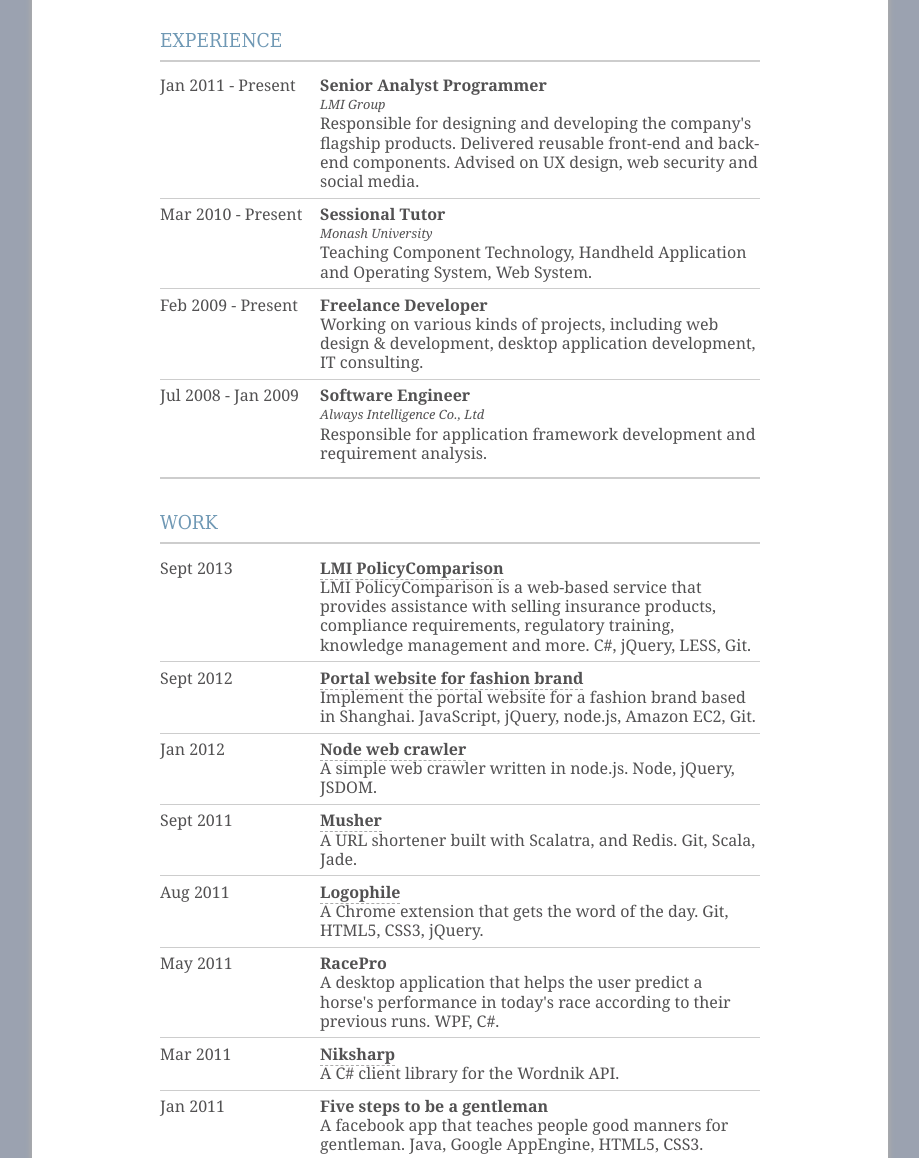
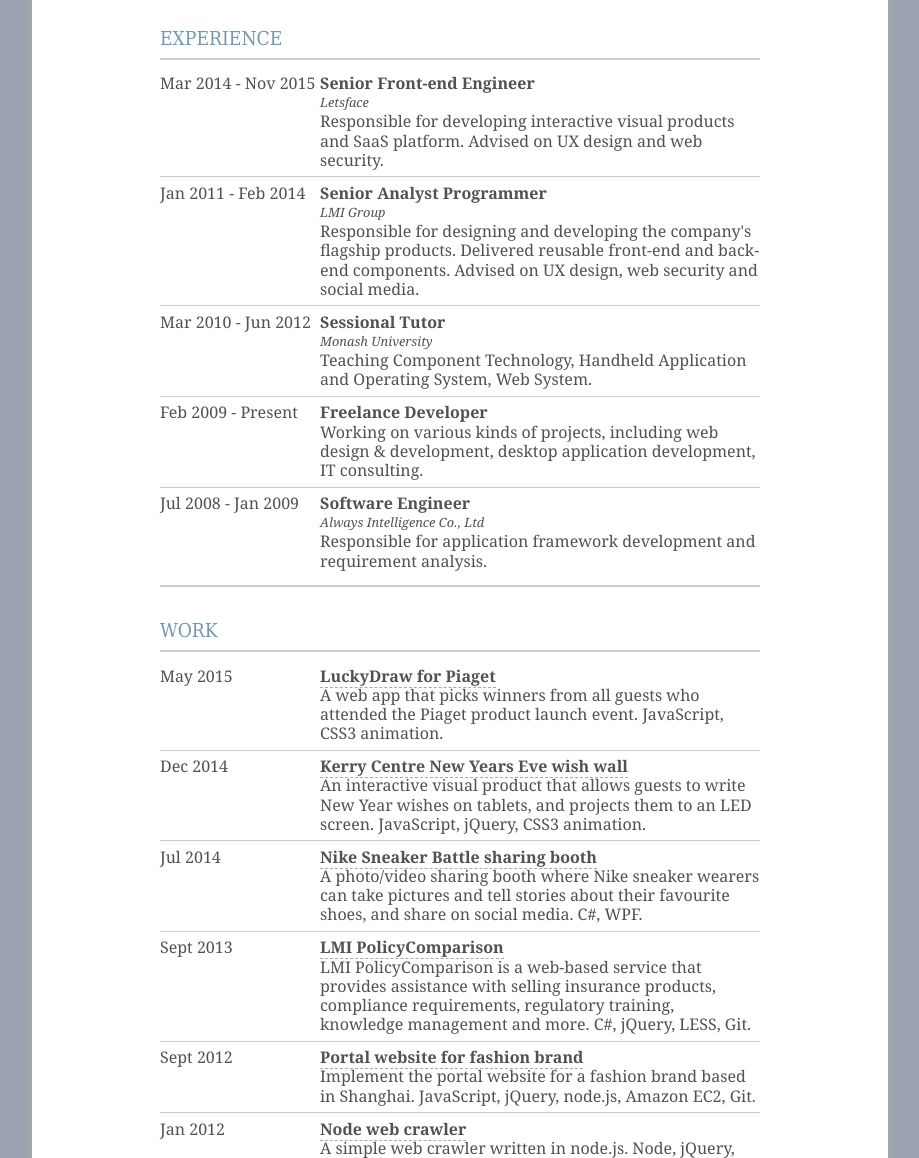
Before and after one commit to nfang/resume, a plain HTML site: page index.html in a window 1280 px wide. Shown: the part 1109-2267 px from the top of the page, without its empty margins (180-1099 px from the left). Drawn offline with Linux system fonts and the light colour scheme; a web font is replaced by a local one.

Commit message:
Update work experience; add recent projects

```diff
--- a/index.html
+++ b/index.html
@@ -16,8 +16,7 @@
     <h1>Guozhen Nathan Fang</h1>
     <h2>Full-stack Web Developer</h2>
     <ul class='contacts'>
-      <li><a href='mailto:me@nfang.me'>me@nfang.me</a></li>
-      <li><a href='http://blog.nfang.me' target='_blank'>http://blog.nfang.me</a></li>
+      <li><a href='mailto:nathan.fang@icloud.com'>nathan.fang@icloud.com</a></li>
       <li>
         <ul class='social'>
           <li><a href='https://twitter.com/#!/NathanGzFang' target='_blank'>@NathanGzFang</a></li>
@@ -42,10 +41,10 @@
     <div class='content'>
       <ul>
         <li>Expert knowledge of (X)HTML &amp; CSS.</li>
-        <li>Experience working with Twitter Bootstrap and LESS CSS preprocessor.</li>
+        <li>Experience working with Twitter Bootstrap, Foundation, Angular Material, and SASS/LESS CSS preprocessor.</li>
         <li>Experience working with multiple HTML templates.</li>
         <li>Deep knowledge of JavaScript (ECMAScript).</li>
-        <li>Experience working with jQuery and Backbone.js.</li>
+        <li>Experience working with jQuery, Snap.svg, AngularJS and Backbone.js.</li>
         <li>Experience working with Node.js, along with various packages including ExpressJS and socket.io.</li>
         <li>Deep knowledge of .NET platform, including WCF, WPF, ASP.NET (Web Form &amp; MVC).</li>
         <li>Experience working with MongoDB and Redis.</li>
@@ -59,7 +58,15 @@
     <div class='content'>
       <ol class='timeline'>
         <li>
-          <div class='date'>Jan 2011<span class='nowrap'> - Present</span></div>
+          <div class='date'>Mar 2014<span class='nowrap'> - Nov 2015</span></div>
+          <div class='entry'>
+            <strong>Senior Front-end Engineer</strong>
+            <address>Letsface</address>
+            <p>Responsible for developing interactive visual products and SaaS platform. Advised on UX design and web security.</p>
+          </div>
+        </li>
+        <li>
+          <div class='date'>Jan 2011<span class='nowrap'> - Feb 2014</span></div>
           <div class='entry'>
             <strong>Senior Analyst Programmer</strong>
             <address>LMI Group</address>
@@ -67,7 +74,7 @@
           </div>
         </li>
         <li>
-          <div class='date'>Mar 2010<span class='nowrap'> - Present</span></div>
+          <div class='date'>Mar 2010<span class='nowrap'> - Jun 2012</span></div>
           <div class='entry'>
             <strong>Sessional Tutor</strong>
             <address>Monash University</address>
@@ -96,6 +103,27 @@
     <h1>WORK</h1>
     <div class='content'>
       <ol class='timeline'>
+        <li>
+          <div class='date'>May 2015</div>
+          <div class='entry'>
+            <strong><a href='http://piaget.ld.surge.sh' target='_blank'>LuckyDraw for Piaget</a></strong>
+            <p>A web app that picks winners from all guests who attended the Piaget product launch event. JavaScript, CSS3 animation.</p>
+          </div>
+        </li>
+        <li>
+          <div class='date'>Dec 2014</div>
+          <div class='entry'>
+            <strong><a href='http://kc.ww.surge.sh' target='_blank'>Kerry Centre New Years Eve wish wall</a></strong>
+            <p>An interactive visual product that allows guests to write New Year wishes on tablets, and projects them to an LED screen. JavaScript, jQuery, CSS3 animation.</p>
+          </div>
+        </li>
+        <li>
+          <div class='date'>Jul 2014</div>
+          <div class='entry'>
+            <strong><a href='javascript:void(0)' target='_blank'>Nike Sneaker Battle sharing booth</a></strong>
+            <p>A photo/video sharing booth where Nike sneaker wearers can take pictures and tell stories about their favourite shoes, and share on social media. C#, WPF.</p>
+          </div>
+        </li>
         <li>
           <div class='date'>Sept 2013</div>
           <div class='entry'>
@@ -146,13 +174,6 @@
           </div>
         </li>
         <li>
-          <div class='date'>Jan 2011</div>
-          <div class='entry'>
-            <strong>Five steps to be a gentleman</strong>
-            <p>A facebook app that teaches people good manners for gentleman. Java, Google AppEngine, HTML5, CSS3.</p>
-          </div>
-        </li>
-        <li>
           <div class='date'>Oct 2009</div>
           <div class='entry'>
             <strong>High-definition video renderer</strong>
--- a/styles/style.css
+++ b/styles/style.css
@@ -208,8 +208,7 @@
     box-shadow: none;
   }
 
-  section.experience,
-  section.education {
+  section.experience {
     page-break-before: always;
   }
 }
```
